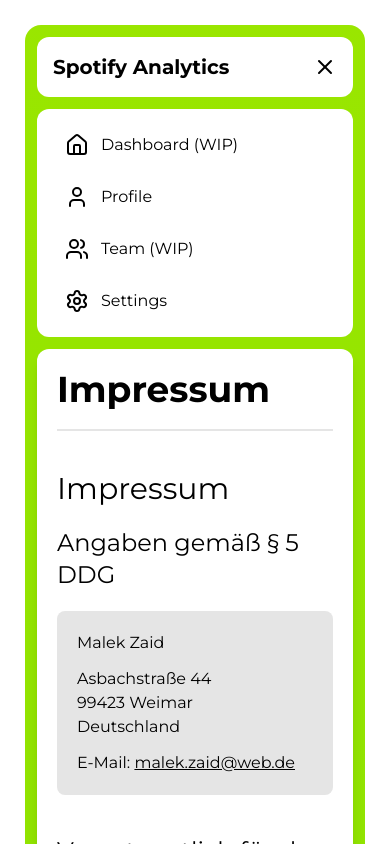
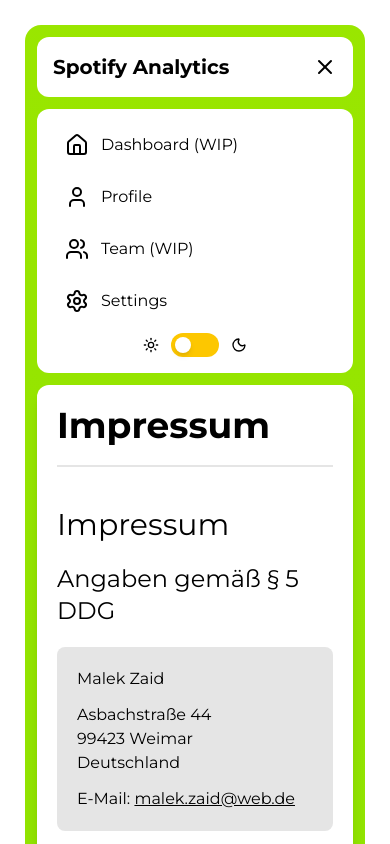
Before and after one commit to notHaruu/spotify-analytics, a Next.js app: page /legal in a window 390 px wide. Both pictures are taken after a click on the button 325 px from the left and 67 px from the top of the page. Shown: the top 844 px of the page. Built offline with nearby package versions, Linux system fonts and the light colour scheme.

Commit message:
Added ThemeToggle component to MobileNav for improved theme switching functionality.

```diff
--- a/components/mobile-nav.tsx
+++ b/components/mobile-nav.tsx
@@ -10,6 +10,7 @@
     Settings,
     Users
 } from "lucide-react"
+import ThemeToggle from "./theme-toggle";
 
 export default function MobileNav() {
     const [open, setOpen] = useState(false);
@@ -33,6 +34,8 @@
                         <NavItem icon={<User />} href="/profile" label="Profile" />
                         <NavItem icon={<Users />} href="/teams" label="Team (WIP)" />
                         <NavItem icon={<Settings />} href="/settings" label="Settings" />
+                        <div className="flex justify-center"><ThemeToggle /></div>
+
                     </nav>
                 </div>
             )}
```
